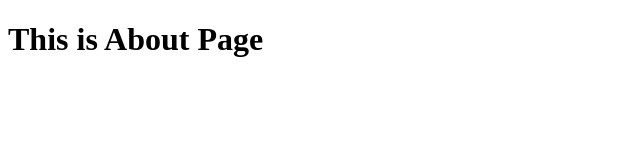
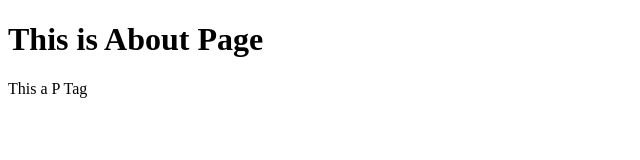
Before and after one commit to debasishsahoo/git_test1, a plain HTML site: page about.html in a window 1280 px wide. Shown: the full height of the page, 0-640 px from the left. Drawn offline with Linux system fonts and the light colour scheme.

Commit message:
Update about.html

```diff
--- a/about.html
+++ b/about.html
@@ -9,6 +9,7 @@
 
 <body>
     <h1>This is About Page</h1>
+    <p>This a P Tag</p>
 </body>
 
 </html>
```
